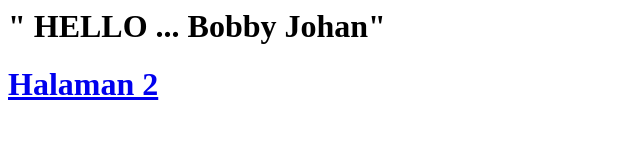
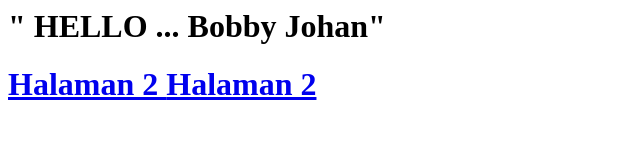
Before and after one commit to bobbyjohan123/bobbyjohan.github.io, a plain HTML site: page index.html in a window 1280 px wide. Shown: the whole page, without its empty margins (0-640 px from the left). Drawn offline with Linux system fonts and the light colour scheme.

Commit message:
Update index.html

```diff
--- a/index.html
+++ b/index.html
@@ -6,6 +6,7 @@
 
 <h1> " HELLO ... Bobby Johan" <h1>
   <a href="halaman2.html">Halaman 2 </a>
+  <a href="simantik2.html">Halaman 2 </a>
 </body>
 
   </html>
```
